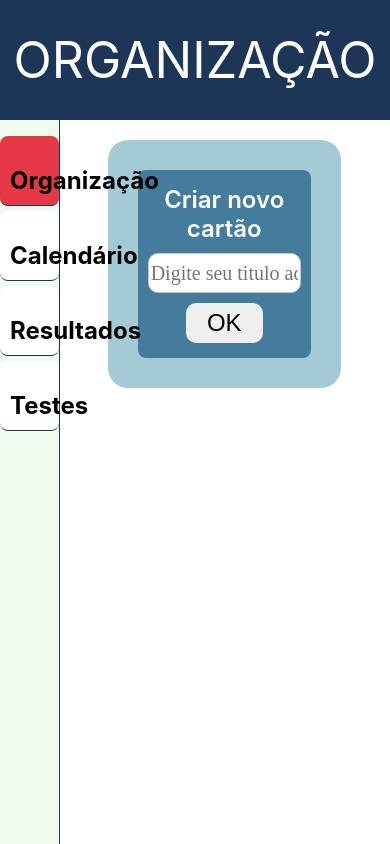
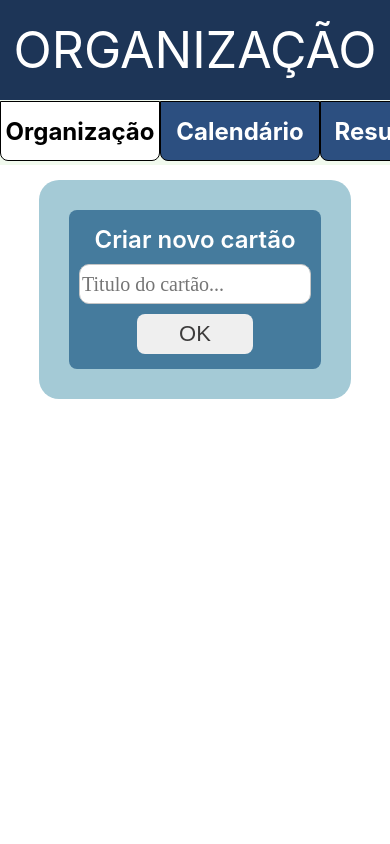
Before and after one commit to WillianHoracio/Lab-Planner, a React (Create React App) app: page / in a window 390 px wide. Shown: the top 844 px of the page. Built offline with nearby package versions, Linux system fonts and the light colour scheme; a web font is replaced by a local one.

Commit message:
Atualização 2.0

```diff
--- a/src/App.css
+++ b/src/App.css
@@ -10,6 +10,7 @@
     "menu content";
   grid-template-columns: 15% 85%;
   grid-template-rows: 120px auto;
+  grid-gap: 0;
 }
 
 .banner {
@@ -72,3 +73,46 @@
 .content image {
   margin-top: 50%;
 }
+
+@media (max-width: 1070px) {
+  .App {
+    grid-template-areas:
+      "banner"
+      "menu"
+      "content";
+    grid-template-columns: 100%;
+    grid-template-rows: 100px 80px auto;
+  }
+
+  .menu {
+    position: relative;
+    top: -15px;
+    width: 100%;
+    height: 100%;
+    left: 0;
+    border-right: none;
+    overflow-x: scroll;
+  }
+
+  .menu ul{
+    display: flex;
+    height: 60px;
+    flex-direction: row;
+    position: relative;
+  }
+
+  .menu li {
+    display: flex;
+    justify-content: center;
+    align-items: center;
+    height: 60px;
+    min-width: 160px;
+    border-radius: 0px 0px 8px 8px;
+    border: 1px black solid;
+    box-sizing: border-box;
+  }
+
+  .content {
+    padding: 0px;
+  }
+}
--- a/src/App.js
+++ b/src/App.js
@@ -44,7 +44,7 @@ function App() {
           <ul>
             {menuItemList.map((item, index) => (
               <li
-                style={{backgroundColor: menuSelected[index].active ? '#e63946' :'white'}}
+                style={{backgroundColor: menuSelected[index].active ? 'white' :'#2c4f80', color: menuSelected[index].active ? 'black' :'white'}}
                 key={index}
                 onClick={() => selectMenuItem(index)}>
 
--- a/src/components/CardForm/CardForm.css
+++ b/src/components/CardForm/CardForm.css
@@ -20,42 +20,23 @@
     justify-content: space-between;
     width: 450px;
     min-height: 250px;
-    border-radius: 16px;
+    border-radius: 8px;
     padding:30px;
     box-sizing: border-box;
     gap: 10px;
-    border: 1px black solid;
+    border: none;
 }
 
-.card-form-title {
+.card-form-background__title {
     display: flex;
-    font-size: 30px;
-    text-align: center;
+    width: 100%;
     justify-content: center;
-    width: 100%;
-    min-height: 60px;
-    margin-bottom: 15px;
-    border-bottom: 1px dashed rgb(73, 73, 73);
-}
-
-.card-form-title label{
-    font-family: "Shantell";
-    max-width: 90%;
-    word-wrap: break-word;
-}
-
-.card-form-close-button {
-    position: absolute;
-    top: 0px;
-    right: 0px;
-}
-
-.card-form-close-button:hover {
-    cursor: pointer;
+    align-items: center;
+    font-size: 35px;
 }
 
 .task-card-form__button {
     margin-top: 21px;
     width: 100%;
-    height: 60px;
+    height: 55px;
 }
--- a/src/components/CardForm/index.js
+++ b/src/components/CardForm/index.js
@@ -21,6 +21,9 @@ const CardForm = ({toggleCardForm,cardEditData,onEditCard}) => {
     return (
         <section className="card-form-background">
             <form onSubmit={onSubmitEditCard} style={{backgroundColor: cardChosenColor}}>
+                <div className="card-form-background__title">
+                    <label>{cardEditData.cardTitle}</label>
+                </div>
                 <FormInput
                     label="Titulo"
                     placeholder="Titulo do card"
@@ -30,13 +33,15 @@ const CardForm = ({toggleCardForm,cardEditData,onEditCard}) => {
                 <ColorSelector
                     value={cardChosenColor}
                     colorList={[
-                        "#005F73","#0A9396",
-                        "#94D2BD","#E9D8A6","#EE9B00",
-                        "#CA6702","#BB3E03","#AE2012","#9B2226"
+                        "#ef476f","#ffd166",
+                        "#06d6a0","#118ab2","#457b9d","#9B2226"
                     ]}
+                    width="100"
                     onChangeColor={value => setCardChosenColor(value)}
                 />
-                <FormButton />
+                <div className='task-card-form__button'>
+                    <FormButton text="Salvar alterações" />
+                </div>
             </form>
         </section>
     )
--- a/src/components/ColorSelector/index.js
+++ b/src/components/ColorSelector/index.js
@@ -2,7 +2,7 @@ import './ColorSelector.css'
 import { GithubPicker } from 'react-color'
 import { useState } from 'react'
 
-const ColorSelector = ({onChangeColor, colorList}) => {
+const ColorSelector = ({onChangeColor, colorList, width}) => {
 
     const [chosenColorList, setChosenColorList] = useState(colorList)
 
@@ -14,7 +14,7 @@ const ColorSelector = ({onChangeColor, colorList}) => {
         <div className="color-selector">
             <label>Cor</label>
             <GithubPicker
-                width={150}
+                width={width}
                 colors={chosenColorList}
                 triangle="hide"
                 onChangeComplete={onColorPick}
--- a/src/components/FormButton/FormButton.css
+++ b/src/components/FormButton/FormButton.css
@@ -2,11 +2,12 @@
     width: 100%;
     height: 100%;
     border: 1px transparent solid;
-    border-radius: 10px;
+    border-radius: 8px;
 }
 
 .form-button  label{
-    font-size: 24px;
+    font-size: 22px;
+    color: rgb(61, 60, 60);
 }
 
 .form-button:hover {
--- a/src/components/NewCard/index.js
+++ b/src/components/NewCard/index.js
@@ -25,7 +25,7 @@ const NewCard = ({idCounter, onNewCard}) => {
 
 
                             <FormInput
-                                placeholder="Digite seu titulo aqui"
+                                placeholder="Titulo do cartão..."
                                 value={newCardTitle}
                                 onType={value => setNewCardTitle(value)}
                             />
--- a/src/components/Planner/Planner.css
+++ b/src/components/Planner/Planner.css
@@ -15,3 +15,9 @@
     border-radius: 20px;
     box-sizing: border-box;
 }
+
+@media (max-width: 1070px) {
+    .task-cards{
+        padding: 8x;
+    }
+}
--- a/src/components/TaskCard/index.js
+++ b/src/components/TaskCard/index.js
@@ -23,7 +23,7 @@ const TaskCard = ({toggleEditForm, title, description, cardId, taskId, onRemove,
 
 
     return (
-        <div style={{backgroundColor:color || "#a8dadc"}}className="task-card" onClick={editTask}>
+        <div style={{backgroundColor:color || "#FFFFFF"}}className="task-card" onClick={editTask}>
             <label>{time} <TbArrowNarrowRight/>{title}</label>
 
             <HiTrash
--- a/src/components/TaskForm/TaskForm.css
+++ b/src/components/TaskForm/TaskForm.css
@@ -10,6 +10,7 @@
     height: 100%;
     background-color: rgba(0, 0, 0, 0.5);
     z-index: 9999;
+    overflow-y: auto;
 }
 
 .form-background form {
@@ -61,3 +62,10 @@
     width: 100%;
     height: 60px;
 }
+
+@media(max-height: 600px) {
+    .form-background form {
+        top:0;
+        overflow-y: scroll;
+    }
+}
--- a/src/components/TaskForm/index.js
+++ b/src/components/TaskForm/index.js
@@ -59,11 +59,11 @@ const TaskForm = ({taskEditData, toggleForm, onNewTaskListed, taskId, cardId, on
 
     return (
         <section className="form-background" >
-            <form style={{backgroundColor: color || "#7da6d4" }} onSubmit={submit ? onEdit : onSubmit}>
+            <form style={{backgroundColor: color || "#FFFFFF" }} onSubmit={submit ? onEdit : onSubmit}>
                 <AiOutlineCloseCircle className="form-close-button" size={40} onClick={onClose}/>
 
                 <div className="form-title">
-                    <label>{"Novo Item" || taskEditData.title}</label>
+                    <label>{taskEditData.title || "Novo Item" }</label>
                 </div>
                 <div className="task-form-input">
                     <FormInput
@@ -84,11 +84,18 @@ const TaskForm = ({taskEditData, toggleForm, onNewTaskListed, taskId, cardId, on
                 </div>
                 <ColorSelector
                     value={color}
-                    colorList={["#EB7766", "#F2D672","#FFFFFF", "#72DB72","#72BFF2","#C96DE8"]}
+                    colorList={
+                        ["#70d6ff", "#ff70a6",
+                        "#ff9770", "#ffd670",
+                        "#e9ff70","#FFFFFF"
+                        ]
+                    }
+                    width="150px"
                     onChangeColor={value => setColor(value)}
                 />
                 <div className="task-form__button">
                     <FormButton
+                        text="Salvar"
                         color="#9ff7ab"
                     />
                 </div>
```
Lines whose indentation alone changed are shown as unchanged.
